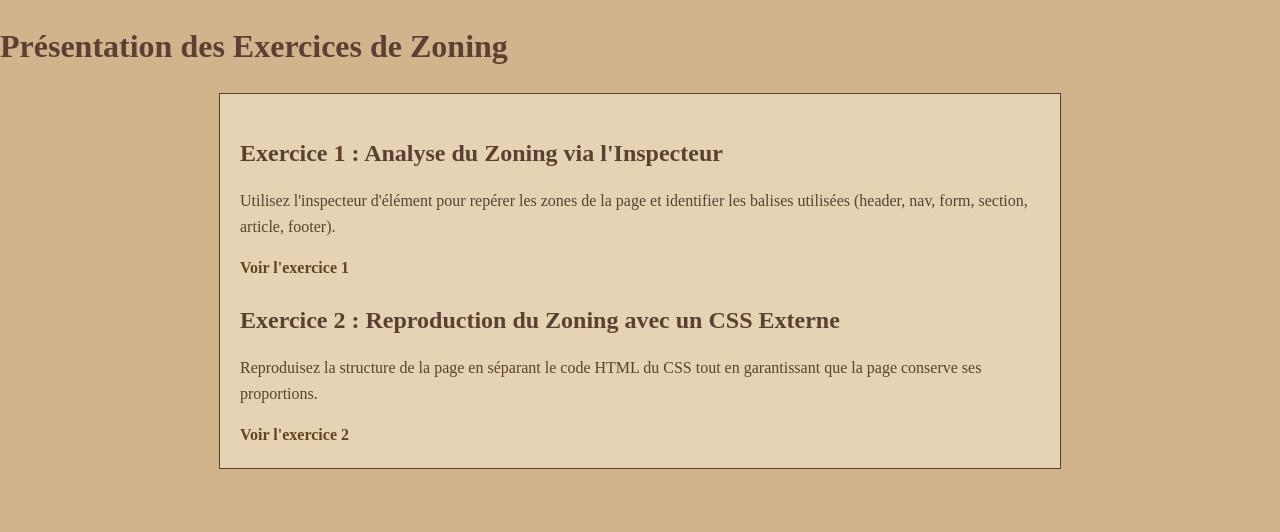
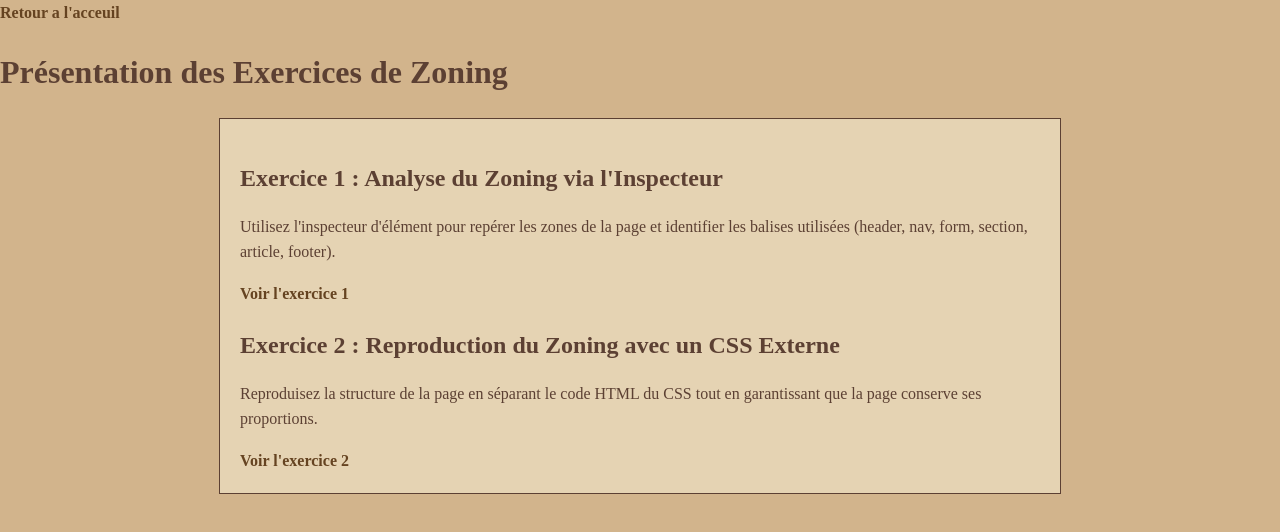
Before and after one commit to candicevialette/html, a website: page public_html/TP05/presentation.html in a window 1280 px wide. Drawn offline with Linux system fonts and the light colour scheme.

Commit message:
Update presentation.html

```diff
--- a/public_html/TP05/presentation.html
+++ b/public_html/TP05/presentation.html
@@ -8,6 +8,7 @@
     <link rel="stylesheet" href="https://candicevialette.github.io/html/public_html/style.css">
   </head>
   <body>
+    <a href="https://candicevialette.github.io/html/public_html/">Retour a l'acceuil</a>
     <header>
       <h1>Présentation des Exercices de Zoning</h1>
     </header>
```
